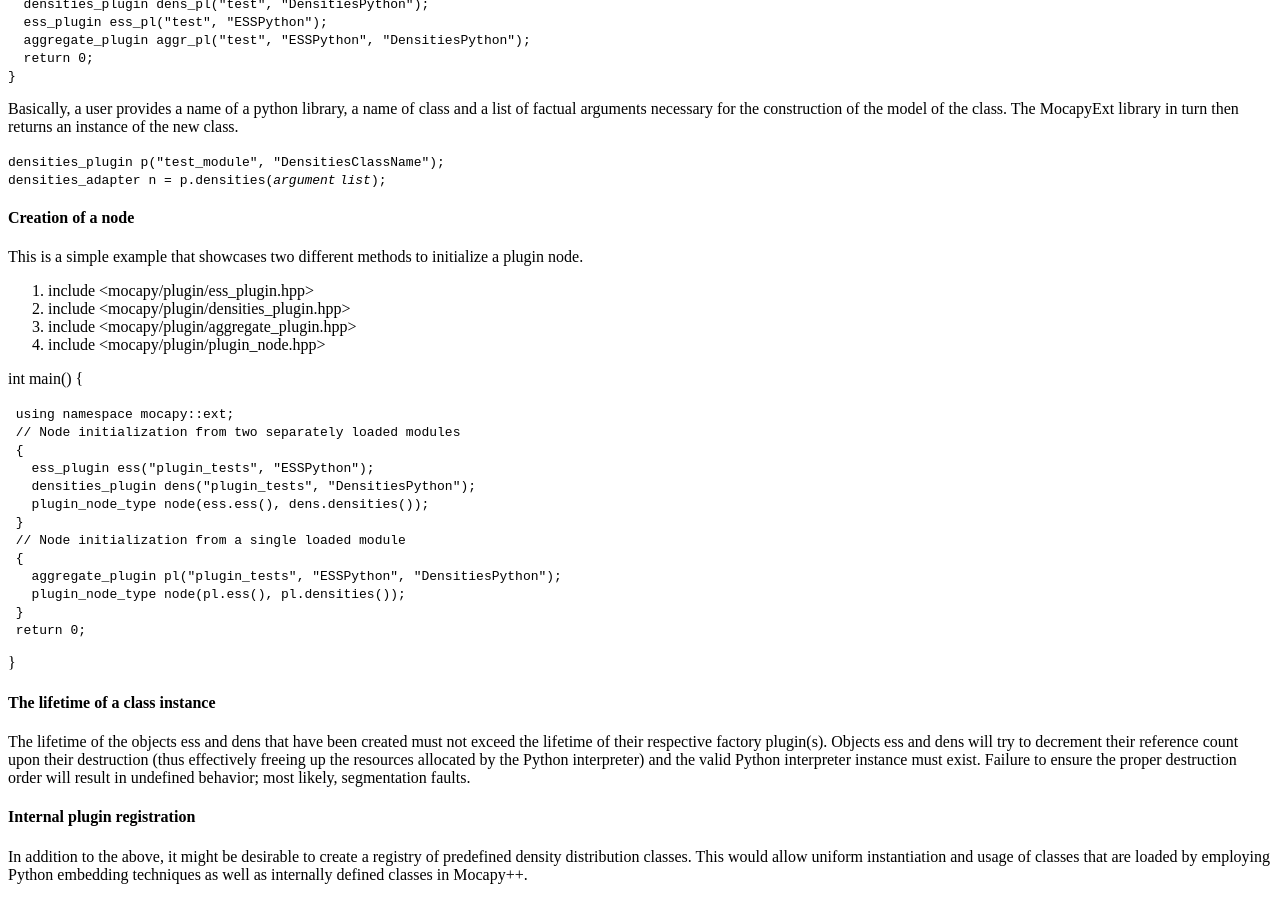
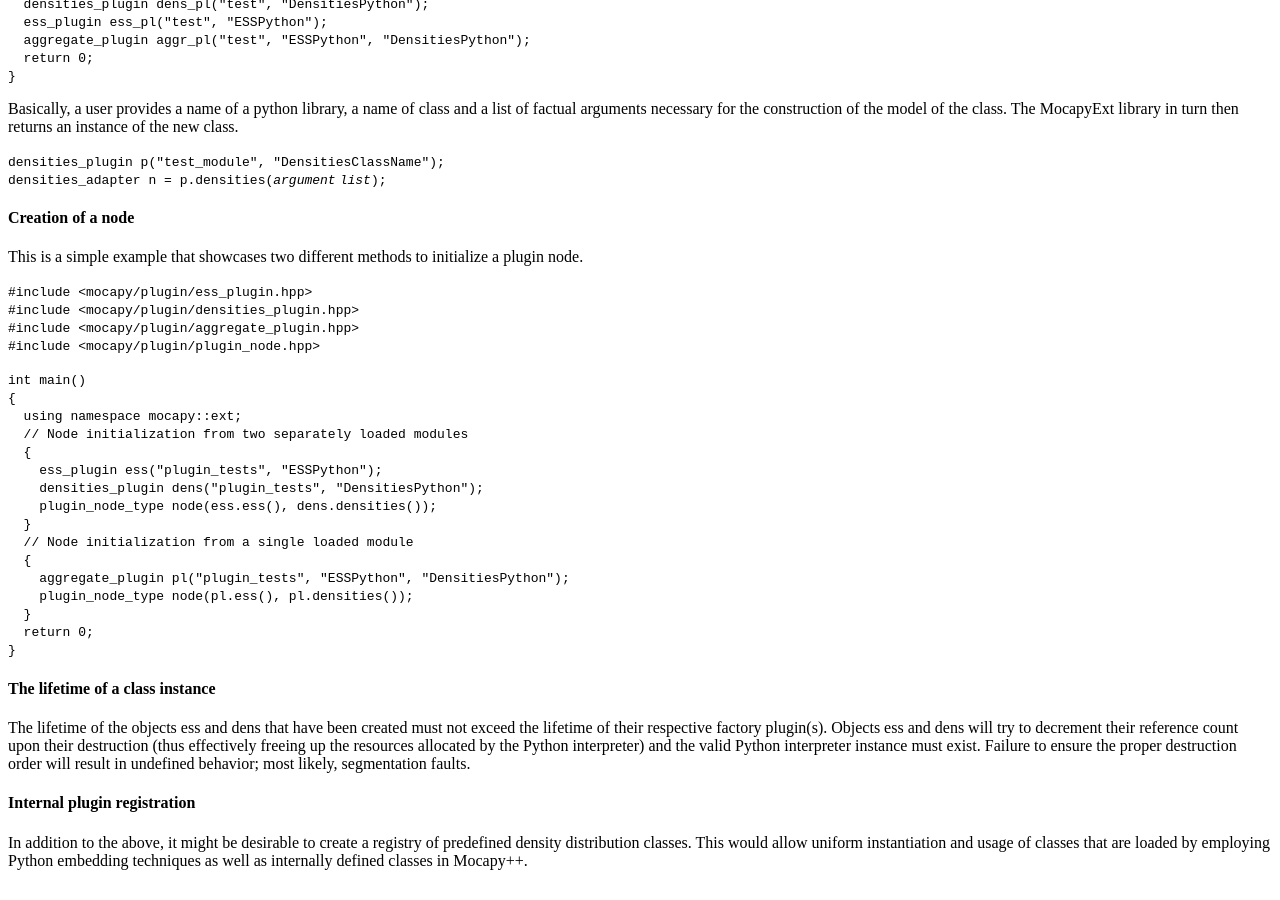
Before and after one commit to biopython/biopython.github.io, a Jekyll site: the page built from wiki/GSOC2011_MocapyExt.md, in a window 1280 px wide and 900 px high, scrolled down 3362 px. Built offline with Jekyll 4.4.1, drawn with Linux system fonts in a browser that asks for light colours; part of the change alters nothing that is shown.

```diff
--- a/wiki/GSOC2011_MocapyExt.md
+++ b/wiki/GSOC2011_MocapyExt.md
@@ -315,28 +315,27 @@ instance of the new class.
 This is a simple example that showcases two different methods to
 initialize a plugin node.
 
-1.  include &lt;mocapy/plugin/ess\_plugin.hpp&gt;
-2.  include &lt;mocapy/plugin/densities\_plugin.hpp&gt;
-3.  include &lt;mocapy/plugin/aggregate\_plugin.hpp&gt;
-4.  include &lt;mocapy/plugin/plugin\_node.hpp&gt;
+`#include <mocapy/plugin/ess_plugin.hpp>`
+`#include <mocapy/plugin/densities_plugin.hpp>`
+`#include <mocapy/plugin/aggregate_plugin.hpp>`
+`#include <mocapy/plugin/plugin_node.hpp>`
 
-int main() {
-
-` using namespace mocapy::ext;`
-` // Node initialization from two separately loaded modules`
-` {`
-`   ess_plugin ess("plugin_tests", "ESSPython");`
-`   densities_plugin dens("plugin_tests", "DensitiesPython");`
-`   plugin_node_type node(ess.ess(), dens.densities());`
-` }`
-` // Node initialization from a single loaded module`
-` {`
-`   aggregate_plugin pl("plugin_tests", "ESSPython", "DensitiesPython");`
-`   plugin_node_type node(pl.ess(), pl.densities());`
-` }`
-` return 0;`
-
-}
+`int main()`
+`{`
+`  using namespace mocapy::ext;`
+`  // Node initialization from two separately loaded modules`
+`  {`
+`    ess_plugin ess("plugin_tests", "ESSPython");`
+`    densities_plugin dens("plugin_tests", "DensitiesPython");`
+`    plugin_node_type node(ess.ess(), dens.densities());`
+`  }`
+`  // Node initialization from a single loaded module`
+`  {`
+`    aggregate_plugin pl("plugin_tests", "ESSPython", "DensitiesPython");`
+`    plugin_node_type node(pl.ess(), pl.densities());`
+`  }`
+`  return 0;`
+`}`
 
 #### The lifetime of a class instance
 
```
Also changed, not shown: 1 other file.
